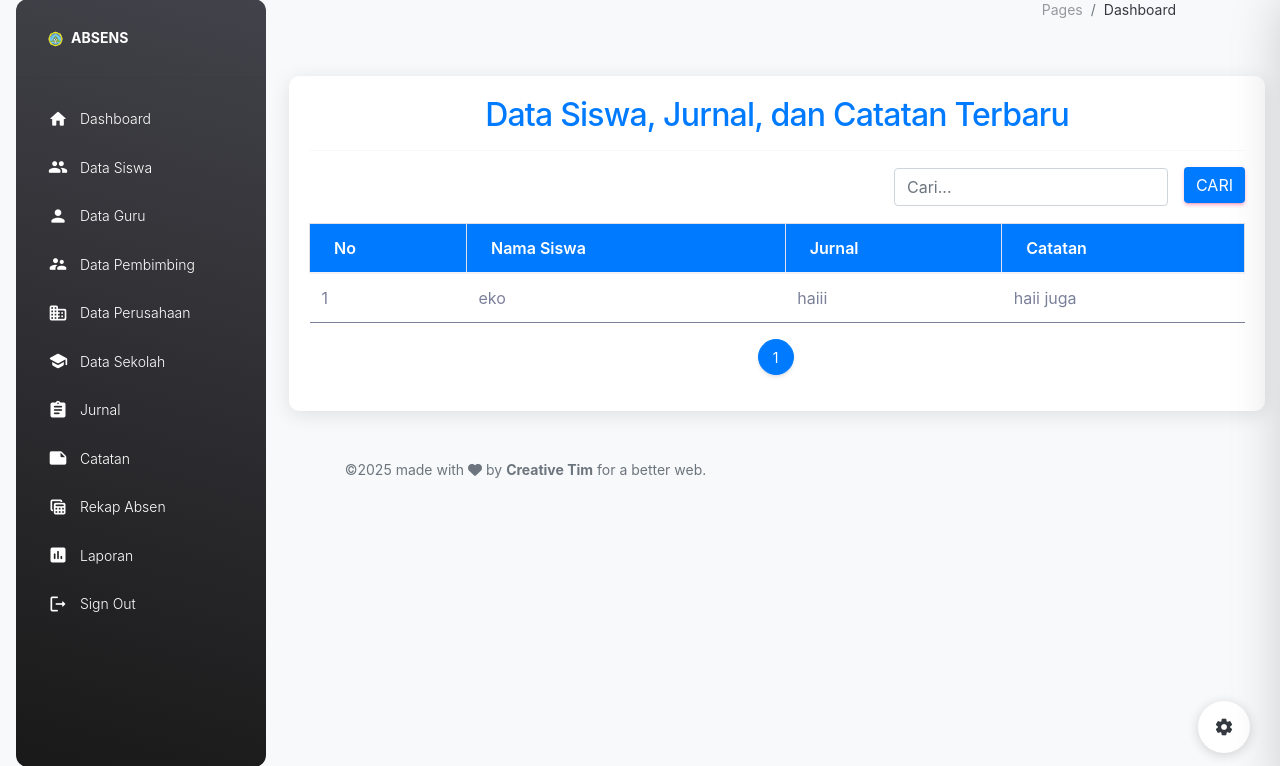
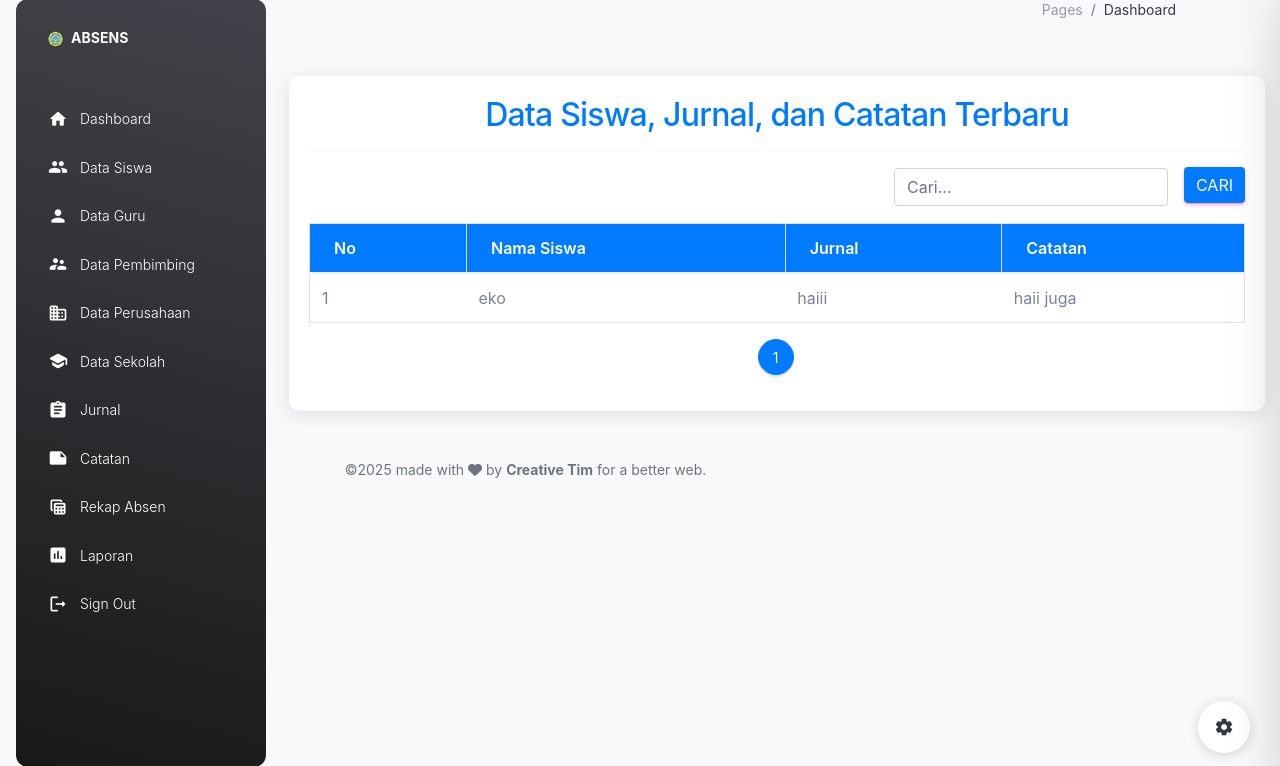
Before and after one commit to Exxon-dev/fitur_absen, a PHP site: page /index.php?page=catatan in a window 1280 px wide. Shown: the part 17-783 px from the top of the page. Run offline with PHP 8.4, Linux system fonts and the light colour scheme; a user stored in the database is signed in; data comes from the database, SQL or seed files in the repository; data that the repository does not hold is empty; some libraries are stand-ins or nearby versions.

Commit message:
mengubah catatan

```diff
--- a/absensi/pages/catatan/catatan.php
+++ b/absensi/pages/catatan/catatan.php
@@ -43,7 +43,6 @@ $total_pages = max(1, ceil($total_rows / $limit));
 
         .container {
             margin-top: 20px;
-            margin-right: 30px;
             background-color: #fff;
             border-radius: 10px;
             padding: 20px;
@@ -66,7 +65,7 @@ $total_pages = max(1, ceil($total_rows / $limit));
 </head>
 
 <body>
-    <div class="container table-responsive">
+    <div class="container">
         <h2 class="text-center text-primary">Data Siswa, Jurnal, dan Catatan Terbaru</h2>
         <hr>
 
```
